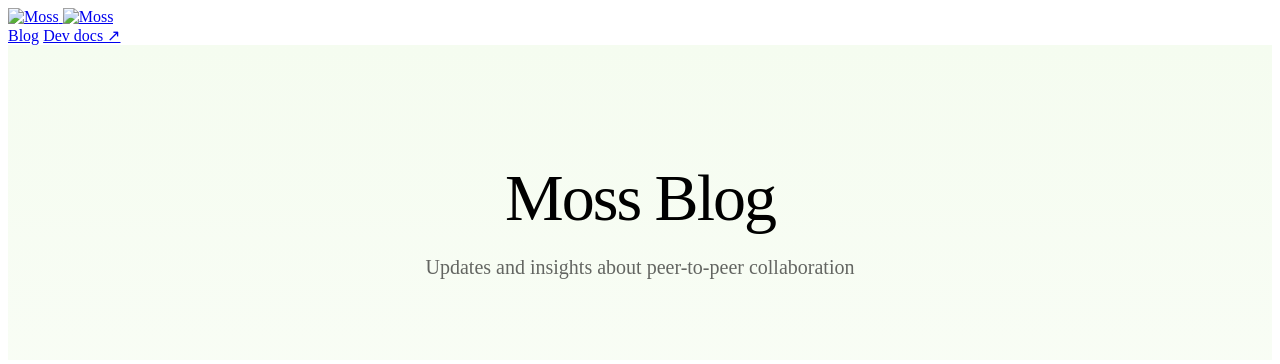
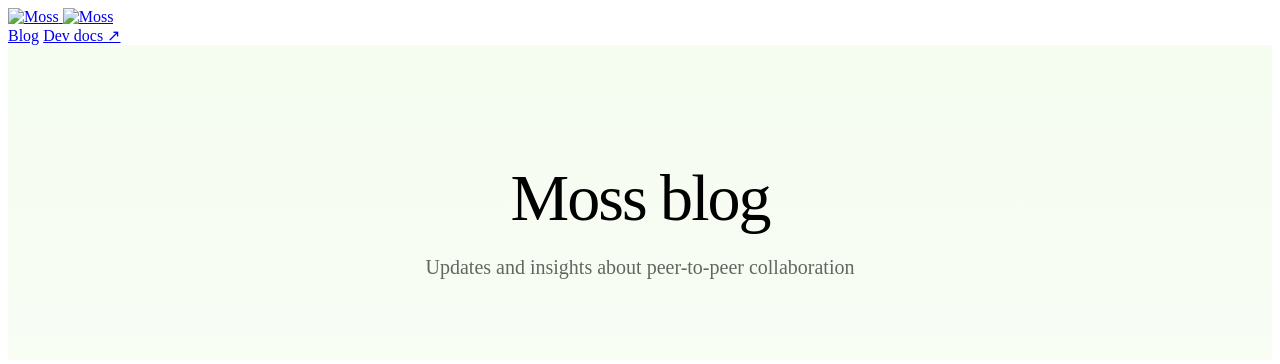
Before and after one commit to lightningrodlabs/moss-website, a Jekyll site: the page built from index.html, in a window 1280 px wide. Shown: the top 364 px of the page. Built offline with Jekyll 4.4.1, drawn with Linux system fonts in a browser that asks for light colours.

Commit message:
fix: sentence case blog title

```diff
--- a/build/blog/index.html
+++ b/build/blog/index.html
@@ -58,7 +58,7 @@
         <div class="blog-index">
     <header class="blog-index-header">
         <div class="blog-index-header-container">
-            <h1 class="blog-index-title">Moss Blog</h1>
+            <h1 class="blog-index-title">Moss blog</h1>
             <p class="blog-index-subtitle">Updates and insights about peer-to-peer collaboration</p>
         </div>
     </header>
--- a/index.html
+++ b/index.html
@@ -7,7 +7,7 @@
 <div class="blog-index">
     <header class="blog-index-header">
         <div class="blog-index-header-container">
-            <h1 class="blog-index-title">Moss Blog</h1>
+            <h1 class="blog-index-title">Moss blog</h1>
             <p class="blog-index-subtitle">Updates and insights about peer-to-peer collaboration</p>
         </div>
     </header>
```
Also changed, not shown: build/blog/feed.xml.
